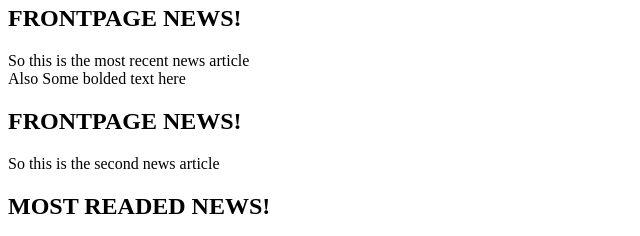
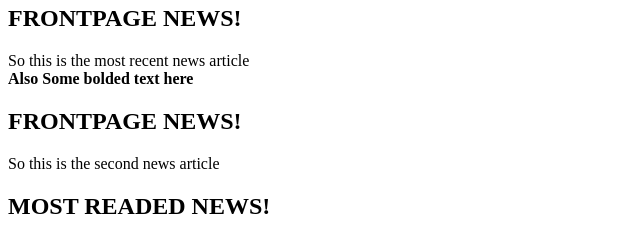
Before and after one commit to Domezi20/tomi_suutariwww, a plain HTML site: page exercise1.html in a window 1280 px wide. Shown: the part 145-381 px from the top of the page, 0-640 px from the left. Drawn offline with Linux system fonts and the light colour scheme.

Commit message:
Update exercise1.html

```diff
--- a/exercise1.html
+++ b/exercise1.html
@@ -22,7 +22,7 @@
 <section>
     <h1>FRONTPAGE NEWS!</h1>
     <p>So this is the most recent news article<br>
-    <bold>Also Some bolded text here</bold></p>
+    <b>Also Some bolded text here</b></p>
 </section>
 <section>
     <h1>FRONTPAGE NEWS!</h1>
```
